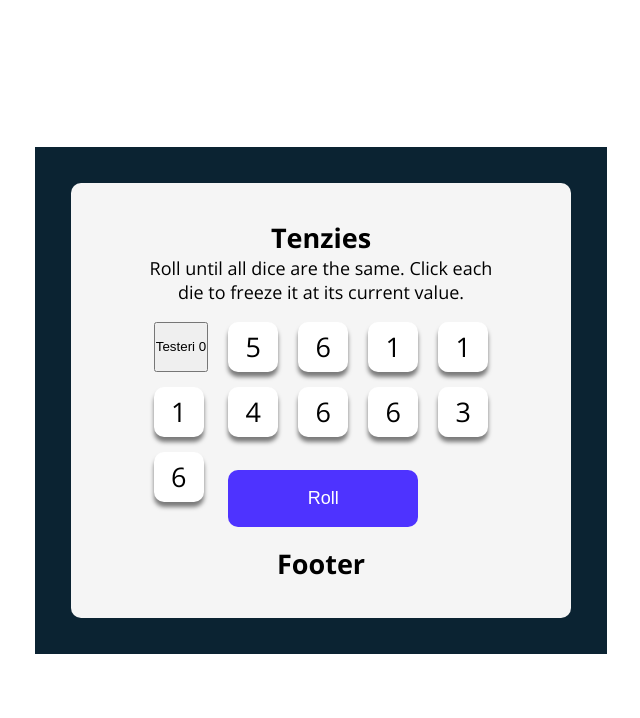
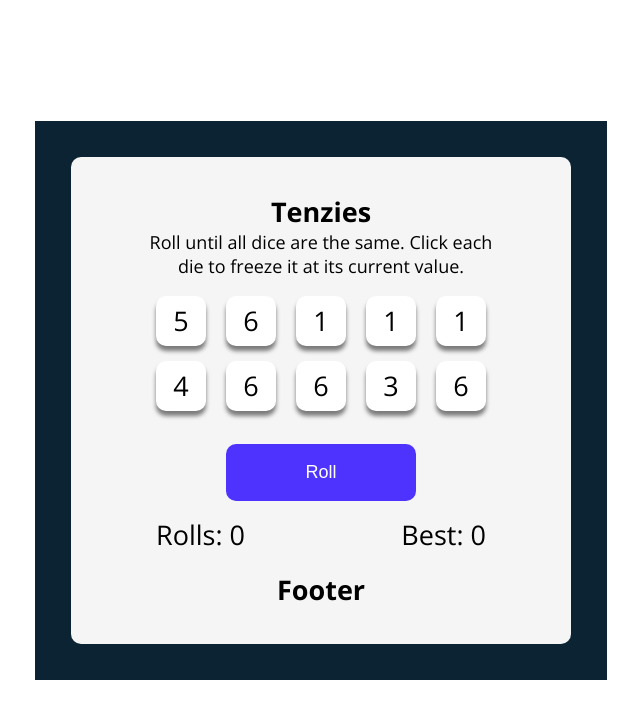
Before and after one commit to jukry/tenzies, a React (Vite) app: page / in a window 1280 px wide. Shown: the top 718 px of the page, without its empty margins (319-959 px from the left). Built offline with nearby package versions, Linux system fonts and the light colour scheme.

Commit message:
added score and high score counter, high score is saved to local storage. Also score styling and confetti depedency

```diff
--- a/package.json
+++ b/package.json
@@ -9,6 +9,7 @@
     "preview": "vite preview"
   },
   "dependencies": {
+    "confetti": "^1.1.5",
     "react": "^18.2.0",
     "react-dom": "^18.2.0"
   },
--- a/src/Components/Game.jsx
+++ b/src/Components/Game.jsx
@@ -3,12 +3,11 @@ import { useState, useEffect } from "react"
 export default function Game() {
     // set initial value as returned array from getArray
     const [dice, setDice] = useState(() => getArray())
-    const [count, setCount] = useState(0)
     const [winnerState, setWinnerState] = useState(false)
-
-    //console.log(dice)
-    /* const winner = dice.map((item) => dice[0].num == item.num)
-    console.log(winner) */
+    const [score, setScore] = useState(0)
+    const [highScore, setHighScore] = useState(
+        parseInt(localStorage.getItem("hiscore")) || 0
+    )
 
     // function to return array of 10 objects with randon numbers, id and frozen boolean
     function getArray() {
@@ -53,10 +52,10 @@ export default function Game() {
                     : { ...die, num: Math.ceil(Math.random() * 6) }
             })
         })
+        setScore((oldVal) => oldVal + 1)
     }
 
     /* Winning statement */
-
     useEffect(() => {
         setWinnerState(
             dice.every((value) => {
@@ -65,21 +64,28 @@ export default function Game() {
         )
     }, [dice])
 
-    /*     console.log("winner =", winner)
-     */ console.log("winnerState =", winnerState)
+    function handleButton() {
+        if (highScore == 0 && winnerState) {
+            setHighScore(score)
+        } else if (score < highScore && winnerState) {
+            setHighScore(score)
+        }
+        winnerState ? [setDice(getArray()), setScore(0)] : rollDice()
+    }
 
-    function handleButton() {
-        winnerState ? setDice(getArray()) : rollDice()
-    }
+    useEffect(() => {
+        console.log("set higiscore")
+        localStorage.setItem("hiscore", parseInt(highScore))
+    }, [highScore])
 
     return (
         <section className="dices">
-            {/* state tester */}
-            <button onClick={() => setCount(count + 1)}>Testeri {count}</button>
             {renderDice}
             <button className="roll-btn" onClick={handleButton}>
                 {winnerState ? "Play Again" : "Roll"}
             </button>
+            <div className="score">Rolls: {score}</div>
+            <div className="hiscore">Best: {highScore}</div>
         </section>
     )
 }
--- a/src/index.css
+++ b/src/index.css
@@ -80,3 +80,12 @@ header {
 .active {
     background-color: var(--clr-accent);
 }
+.score {
+    grid-column: 1 / 3;
+    font-size: 1.5em;
+}
+.hiscore {
+    grid-column: 4 / 6;
+    font-size: 1.5em;
+    text-align: right;
+}
```
Also changed, not shown: 1 other file (tests, documents, lock files or other folders).
